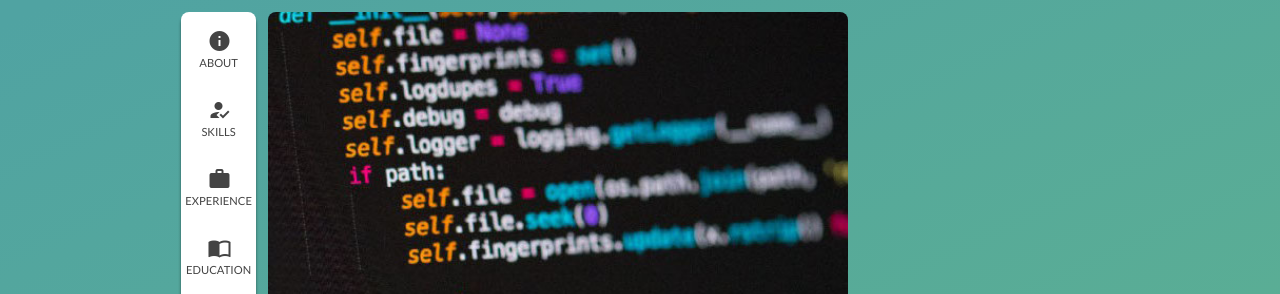
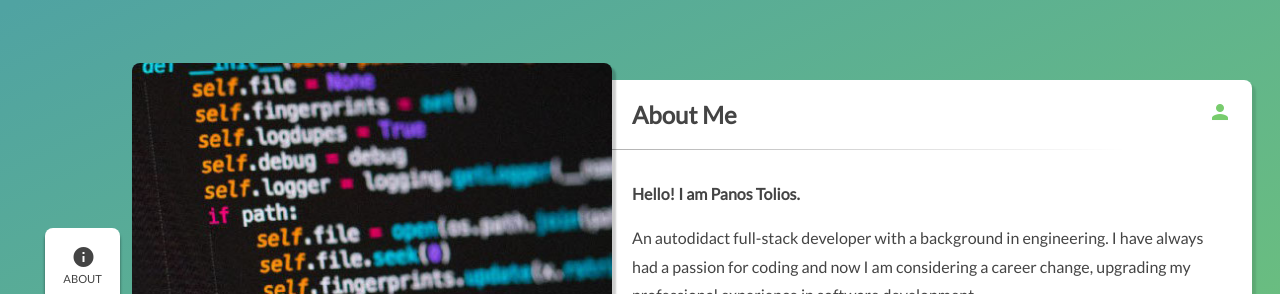
Before and after one commit to ptolios/personal-site, a plain HTML site: page index.html in a window 1280 px wide. Shown: the top 294 px of the page. Drawn offline with Linux system fonts and the light colour scheme.

Commit message:
Add media query for extra large devices

```diff
--- a/assets/css/main.css
+++ b/assets/css/main.css
@@ -1,7 +1,7 @@
 :root {
-  --primary-color: #78CC6D;
-  --secondary-color: #E8920C;
-  --small-screen: 600px;
+  --primary-color: #78cc6d;
+  --secondary-color: #e8920c;
+  --small-screen: 576px;
   --medium-screen: 992px;
   --large-screen: 1200px;
 }
@@ -15,25 +15,30 @@ body {
   /* font-family: Poppins, Arial, Helvetica, sans-serif; */
   margin: 0;
   color: #444444;
-  background: linear-gradient(155deg, #50A3A2 0.7%, #78CC6D 100%);
+  background: linear-gradient(155deg, #50a3a2 0.7%, #78cc6d 100%);
   display: grid;
-  grid-template-rows: auto auto;
+  grid-template-areas:
+    "header"
+    "main";
+  grid-template-rows: 130px auto;
 }
 
 .header {
+  grid-area: header;
   width: 100vw;
   max-width: 100%;
   position: fixed;
   z-index: 100;
   top: 0;
   background: #ffffff;
-  box-shadow: 0 4px 3px rgba(0,0,0,.5);
+  box-shadow: 0 4px 3px rgba(0, 0, 0, 0.5);
   border-bottom-left-radius: 8px;
   border-bottom-right-radius: 8px;
   justify-self: center;
 }
 
 .container {
+  grid-area: main;
   /* max-width: 400px; */
   justify-self: center;
 }
@@ -59,7 +64,6 @@ body {
   margin-left: -25%;
   height: 100%;
   width: auto;
-
 }
 
 .description {
@@ -119,6 +123,11 @@ ul.menu {
   list-style: none;
 }
 
+#home-link {
+  display: none;
+  flex: 1;
+}
+
 .link a {
   text-decoration: none;
   color: inherit;
@@ -156,9 +165,9 @@ ul.menu {
 }
 
 .intro-wrapper {
-  position: relative;
-  height: 100vh;
+  height: calc(100vh - 130px);
   border-radius: 0 0 8px 8px;
+  box-shadow: 4px 4px 2px rgba(0, 0, 0, 0.1);
 }
 
 .intro {
@@ -168,7 +177,7 @@ ul.menu {
   padding: 3px;
   background-color: rgba(91, 91, 91, 0.9);
   color: #ffffff;
-  text-shadow: rgba(0, 0, 0, .75) 4px 4px 2px;
+  text-shadow: rgba(0, 0, 0, 0.75) 4px 4px 2px;
 }
 
 .intro h1,
@@ -195,7 +204,7 @@ h3 {
 .back-img {
   height: 100%;
   background: linear-gradient(0deg, rgba(0, 0, 0, 0.5), rgba(0, 0, 0, 0.5));
-  background-image: url('/assets/img/python-code.jpeg');
+  background-image: url("/assets/img/python-code.jpeg");
   background-size: cover;
   display: flex;
   flex-direction: column;
@@ -219,13 +228,13 @@ h3 {
   text-align: center;
   line-height: 20px;
   font-size: 1.25em;
-  border: 1px solid #1DB6D0;
+  border: 1px solid #1db6d0;
   border-radius: 50%;
 }
 
 .svg-icon {
   box-shadow: 4px 4px 8px #000000;
-  fill: #1DB6D0;
+  fill: #1db6d0;
   /* background-color: #042d85; */
   background-color: transparent;
   border-color: transparent;
@@ -259,8 +268,8 @@ h3 {
 }
 
 .intro-footer {
-  position: absolute;
-  bottom: 0;
+  position: relative;
+  bottom: 60px;
   height: 60px;
   background-color: #ffffff;
   border-radius: 0 0 8px 8px;
@@ -330,7 +339,8 @@ h3 {
   flex-direction: column;
 }
 
-#hard-skills, #soft-skills {
+#hard-skills,
+#soft-skills {
   display: grid;
   grid-template-columns: auto 1fr;
   max-width: 80%;
@@ -340,7 +350,7 @@ h3 {
   justify-self: end;
 }
 
-#soft-skills .material-icons{
+#soft-skills .material-icons {
   /* TODO: align this with the above */
   padding: 0 10px 0 10px;
   color: var(--primary-color);
@@ -357,10 +367,10 @@ h3 {
 }
 
 .bg-grey {
-  background-color: #EEEEEE;
+  background-color: #eeeeee;
 }
 
-.card-section{
+.card-section {
   margin: 35px 20px 0 0;
 }
 
@@ -409,6 +419,7 @@ h3 {
   .header {
     max-width: 80%;
     margin: auto;
+    left: 10%;
   }
 
   .container {
@@ -419,6 +430,7 @@ h3 {
 @media (min-width: 768px) {
   body {
     position: relative;
+    grid-template-areas: "header main";
     grid-template-rows: none;
     grid-template-columns: 20% auto;
     align-items: start;
@@ -426,6 +438,7 @@ h3 {
   }
 
   .header {
+    grid-area: header;
     margin: 0px;
     width: auto;
     position: sticky;
@@ -433,12 +446,17 @@ h3 {
     justify-self: end;
   }
 
-  .profile, .faded-border-top {
+  .profile,
+  .faded-border-top {
     display: none;
   }
 
   .navbar .menu {
     flex-direction: column;
+  }
+
+  #home-link {
+    display: flex;
   }
 
   .menu-item {
@@ -450,20 +468,22 @@ h3 {
     margin-right: 5%;
     max-width: 580px;
     justify-self: start;
+    grid-area: main;
   }
 
   .intro-wrapper {
-    height: 90vh;
+    height: 600px;
     border-top-left-radius: 8px;
     border-top-right-radius: 8px;
   }
 
-  .header, .intro-wrapper {
+  .header,
+  .intro-wrapper {
     border-top-left-radius: 8px;
     border-top-right-radius: 8px;
   }
 
-  .card{
+  .card {
     min-height: 50vh;
   }
 
@@ -476,7 +496,8 @@ h3 {
     flex-direction: row;
   }
 
-  #hard-skills, #soft-skills {
+  #hard-skills,
+  #soft-skills {
     flex: 1;
   }
 
@@ -485,21 +506,69 @@ h3 {
   }
 
   .lg-faded-border-bottom {
-    border-image: linear-gradient(to right, white 10%, rgba(151, 151, 151, 0.9) 50%, white 90%) 1
+    border-image: linear-gradient(
+        to right,
+        white 10%,
+        rgba(151, 151, 151, 0.9) 50%,
+        white 90%
+      )
+      1;
   }
 }
 
-@media (min-width: 992px) {
-  /* #skillset {
-    flex-direction: row;
+@media (min-width: 1200px) {
+  body {
+    position: relative;
+    grid-template-columns: 120px auto;
+    align-items: center;
   }
 
-  #hard-skills, #soft-skills {
-    flex: 1;
+  .header {
+    position: unset;
   }
 
-  .content-title {
-    text-align: center;
-    border-bottom: none;
-  } */
+  #home-link {
+    display: none;
+  }
+
+  .container {
+    margin-top: 0;
+    height: 100vh;
+    max-width: unset;
+    width: 100%;
+    display: grid;
+    grid-template-areas: "intro main-content";
+    align-items: center;
+    justify-content: start;
+  }
+
+  .intro-wrapper {
+    width: 480px;
+    height: 674px;
+    min-height: 350px;
+    max-height: 90vh;
+    grid-area: intro;
+    z-index: 100;
+    box-shadow: 4px 4px 2px rgba(0, 0, 0, 0.2);
+  }
+
+  .main-content {
+    grid-area: main-content;
+    margin-right: 20px;
+  }
+
+  .card {
+    display: none;
+    border-radius: 0 8px 8px 0;
+    height: 640px;
+    max-width: 640px;
+    min-height: 300px;
+    max-height: 80vh;
+    margin: 0;
+    overflow: auto;
+  }
+
+  .active {
+    display: inherit;
+  }
 }
--- /dev/null
+++ b/assets/js/main.js
@@ -0,0 +1,44 @@
+document.addEventListener("DOMContentLoaded", function(event) {
+  const navbarLinks = document.querySelectorAll(".menu>li");
+  let sections = document.querySelectorAll(".main-content>section");
+
+  // media query event handler
+  if (matchMedia) {
+    const mq = window.matchMedia("(min-width: 1200px)");
+    mq.addListener(WidthChange);
+    WidthChange(mq);
+  }
+
+  // media query change
+  function WidthChange(mq) {
+    navbarLinks.forEach(link => {
+      let sectionId = link.querySelector("a").getAttribute("href");
+      if (mq.matches) {
+        // window width is at least 1200px
+        // attach the event to each link
+        link.addEventListener("click", function() {
+          showSection(sectionId);
+        });
+      } else {
+        // window width is less than 1200px
+        // dettach the event from each link
+        link.removeEventListener("click", function() {
+          showSection(sectionId);
+        });
+      }
+    });
+  }
+
+  function showSection(sectionId) {
+    sectionId = sectionId.substring(1, sectionId.length);
+    let activeSection = document.getElementById(sectionId).parentElement;
+    sections.forEach(section => {
+      if (section==activeSection) {
+        section.classList.add("active");
+      } else {
+        section.classList.remove("active");
+      }
+    });
+    console.log(sectionId + " link pressed");
+  }
+});
--- a/index.html
+++ b/index.html
@@ -3,7 +3,7 @@
 
 <head>
   <meta charset="UTF-8" />
-  <meta name="viewport" content="width=device-width, initial-scale=1.0" />
+  <meta name="viewport" content="width=device-width, initial-scale=1.0, minimum-scale=1" />
   <meta http-equiv="X-UA-Compatible" content="ie=edge" />
   <title>Panos Tolios - Personal Page</title>
   <!-- Google Fonts -->
@@ -37,6 +37,9 @@
 
     <nav class="navbar">
       <ul class="menu">
+        <li id="home-link" class="faded-border-right menu-item link upcase">
+          <a href="#home"><i class="icon material-icons">keyboard_arrow_up</i></a>
+        </li>
         <li class="faded-border-right menu-item link upcase">
           <a href="#about"><i class="icon material-icons">info</i>About</a>
         </li>
@@ -58,6 +61,7 @@
 
   <main class="container">
     <section class="intro-wrapper">
+      <a id="home"></a>
       <div class="back-img">
         <div class="intro">
           <h3>Hi! My name is</h3>
@@ -115,7 +119,8 @@
       </footer>
     </section>
 
-    <section class="card">
+    <div class="main-content">
+      <section class="card active">
         <a id="about"></a>
         <div class="card-title faded-border-bottom">
           <h1>About Me</h1>
@@ -124,7 +129,8 @@
         <div class="card-content">
           <h4>Hello! I am Panos Tolios.</h4>
           <p>An autodidact full-stack developer with a background in engineering. I have always had a
-          passion for coding and now I am considering a career change, upgrading my professional experience in software
+            passion for coding and now I am considering a career change, upgrading my professional experience in
+            software
             development.</p>
           <p>
             I am searching for an opportunity to apply my skills and learn exciting new things!
@@ -134,8 +140,8 @@
             My motivation derives from my desire to create things that help people live a better life,
             make things easier for them and that fulfill some need.
           </p>
-        <p class="link">
-          <!-- Feel free to see what <a href="#skills"><strong>I can do</strong></a> and <a href="#experience"><strong>what I
+          <!--<p class="link">
+             Feel free to see what <a href="#skills"><strong>I can do</strong></a> and <a href="#experience"><strong>what I
                 have done!</strong></a>
           </p> -->
         </div>
@@ -269,7 +275,10 @@
           </dl>
         </div>
       </section>
+    </div>
   </main>
+
+  <script src="assets/js/main.js"></script>
 </body>
 
 </html>
```
Lines whose indentation alone changed are shown as unchanged.
